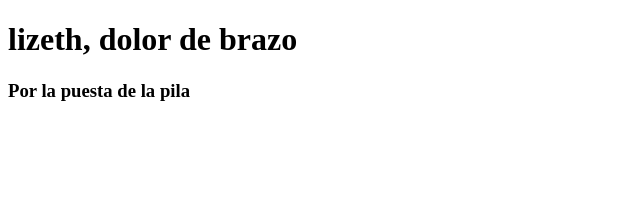
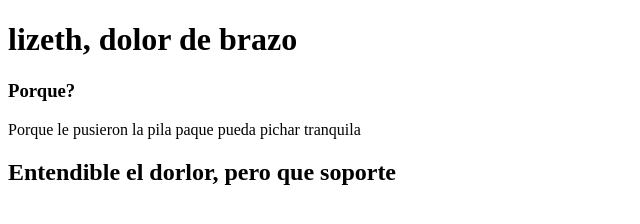
Before and after one commit to Lizeth-Londono/eliminar-por-favor2, a plain HTML site: page prueba.html in a window 1280 px wide. Shown: the whole page, without its empty margins (0-640 px from the left). Drawn offline with Linux system fonts and the light colour scheme.

Commit message:
agregue (P) y (h2) de  mas a  la escrutura html commit

```diff
--- a/prueba.html
+++ b/prueba.html
@@ -7,7 +7,12 @@
 </head>
 <body>
     <h1>lizeth, dolor de brazo</h1>
-    <h3>Por la puesta de la pila</h3>
+    <h3>Porque?</h3>
+    <p>Porque le pusieron la pila paque pueda pichar tranquila</p>
+    <h2>Entendible el dorlor, pero que soporte</h2>
+
+
+
 </body>
 
 </html>
```
